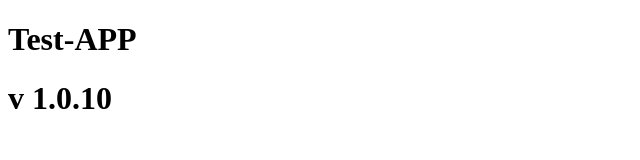
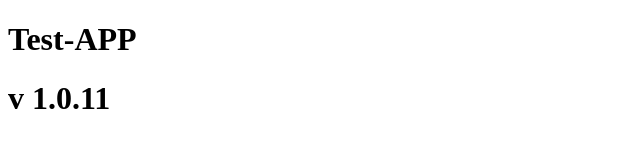
Before and after one commit to IvanChet-4/APP-test, a plain HTML site: page index.html in a window 1280 px wide. Shown: the full height of the page, 0-640 px from the left. Drawn offline with Linux system fonts and the light colour scheme.

Commit message:
Update index.html

```diff
--- a/index.html
+++ b/index.html
@@ -5,6 +5,6 @@
 </head>
 <body>
     <h1>Test-APP</h1>
-    <h1>v 1.0.10</h1>
+    <h1>v 1.0.11</h1>
 </body>
 </html>
```
